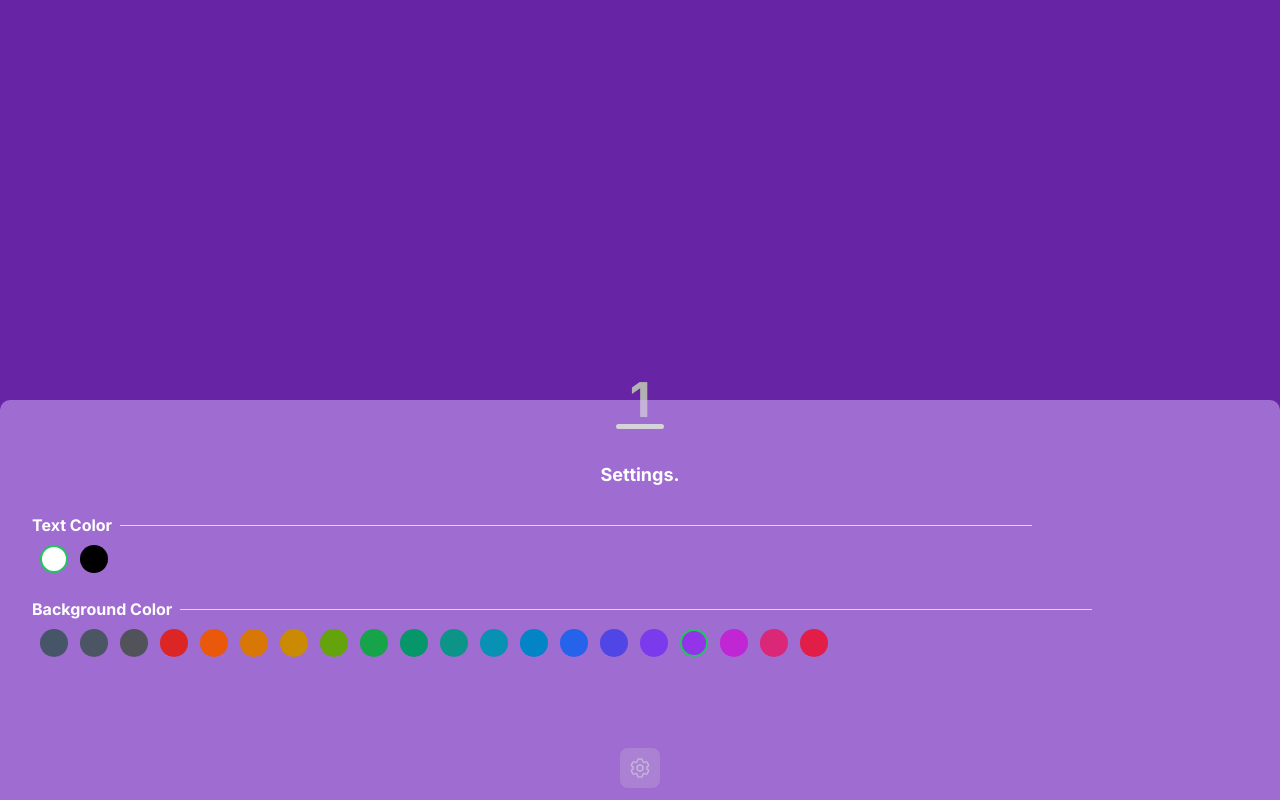
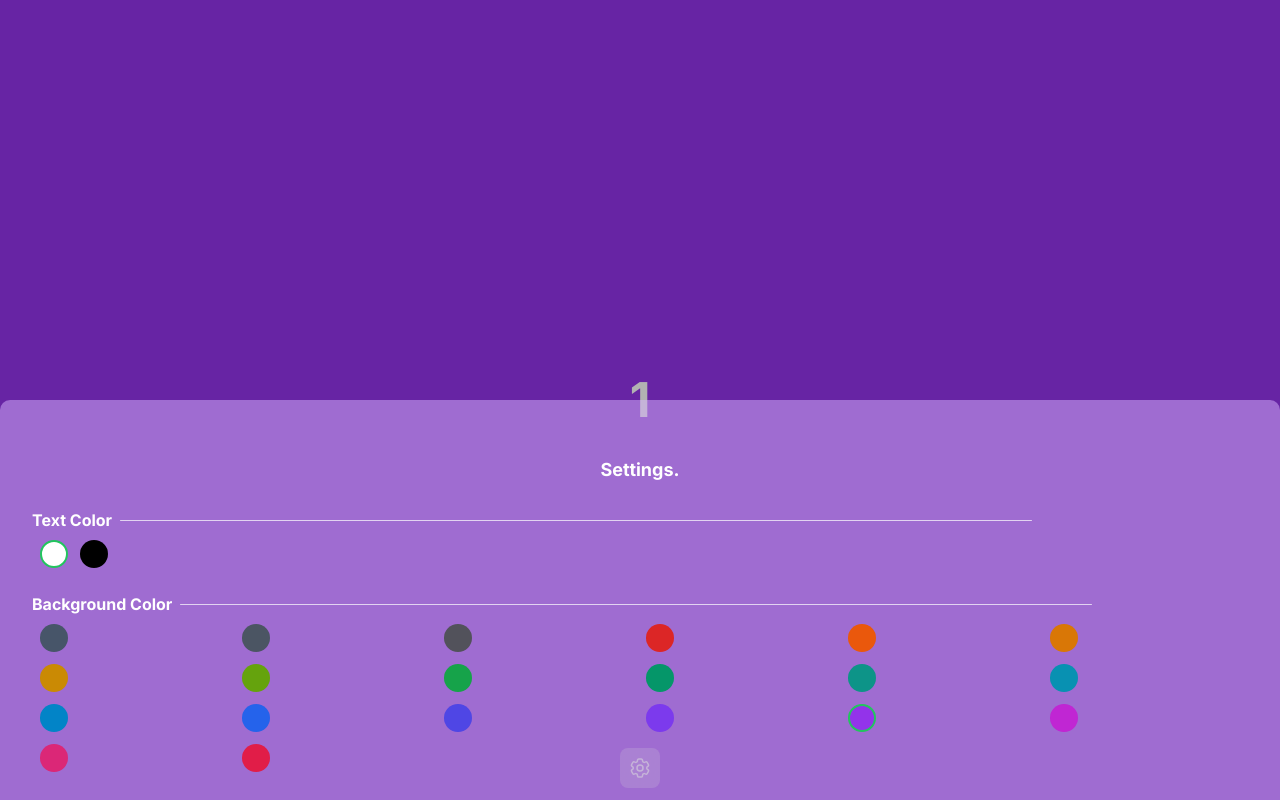
Before and after one commit to Cinnamonsroll/tapper, a Next.js app: page / in a window 1280 px wide. Both pictures are taken after a click on the button 640 px from the left and 768 px from the top of the page. Built offline with nearby package versions, Linux system fonts and the light colour scheme.

Commit message:
Fixed colors

```diff
--- a/src/components/drawer.tsx
+++ b/src/components/drawer.tsx
@@ -1,11 +1,13 @@
-
 import { Drawer } from "vaul";
 
-export function DrawerSettings({ data, setData }: {
+export function DrawerSettings({
+    data,
+    setData
+}: {
     data: any,
     setData: any
 }) {
-    const colors: {[key: string]: string} = {
+    const colors: { [key: string]: string } = {
         slate: "bg-slate-600",
         gray: "bg-gray-600",
         zinc: "bg-zinc-600",
@@ -57,9 +59,7 @@ export function DrawerSettings({ data, setData }: {
             />
             <Drawer.Content
                 data-testid="content"
-                className=
-                    {`bg-opacity-50  ${(drawerColors as any)[data.theme.background]} flex fixed p-6 rounded-t-[10px] flex-col h-[50%] bottom-0 left-0 right-0`}
-
+                className={`bg-opacity-50 ${(drawerColors as any)[data.theme.background]} flex fixed p-6 rounded-t-[10px] flex-col h-[50%] bottom-0 left-0 right-0`}
             >
                 <div className={"w-full h-full flex rounded-full gap-8 flex-col"}>
                     <div className={"rounded-full bg-zinc-300 mx-auto w-12 h-1.5"} />
@@ -75,22 +75,32 @@ export function DrawerSettings({ data, setData }: {
                                 <div className="w-3/4 bg-white bg-opacity-70 h-px rounded-full"></div>
                             </div>
                             <div className="flex gap-3 p-2">
-                                <div className={`bg-white p-3 rounded-full border-2 transition-colors ${data.theme.text === "white" ? "border-green-500" : "border-transparent"}`} onClick={() => {
+                                <div
+                                    className={`bg-white p-3 rounded-full border-2 transition-colors ${data.theme.text === "white" ? "border-green-500" : "border-transparent"
+                                        }`}
+                                    onClick={() => {
                                         setData({
-                                        ...data, theme: {
+                                            ...data,
+                                            theme: {
                                                 ...data.theme,
-                                            text: "white"
-                                        }
-                                    })
-                                }}></div>
-                                <div className={`bg-black p-3 rounded-full border-2 transition-colors ${data.theme.text === "black" ? "border-green-500" : "border-transparent"}`} onClick={() => {
+                                                text: "white",
+                                            },
+                                        });
+                                    }}
+                                ></div>
+                                <div
+                                    className={`bg-black p-3 rounded-full border-2 transition-colors ${data.theme.text === "black" ? "border-green-500" : "border-transparent"
+                                        }`}
+                                    onClick={() => {
                                         setData({
-                                        ...data, theme: {
+                                            ...data,
+                                            theme: {
                                                 ...data.theme,
-                                            text: "black"
-                                        }
-                                    })
-                                }}></div>
+                                                text: "black",
+                                            },
+                                        });
+                                    }}
+                                ></div>
                             </div>
                         </div>
                         <div className="flex p-2 flex-col">
@@ -98,19 +108,25 @@ export function DrawerSettings({ data, setData }: {
                                 <p className="text-white font-bold">Background Color</p>
                                 <div className="w-3/4 bg-white bg-opacity-70 h-px rounded-full"></div>
                             </div>
-                            <div className="flex gap-3 p-2">
+                            <div className="gap-3 p-2 grid grid-cols-6 w-full">
                                 {Object.keys(colors).map((color: string, index: number) => {
-                                    return <div className={`${colors[color]} p-3 rounded-full border-2 transition-colors ${data.theme.background === color ? "border-green-500" : "border-transparent"}`} onClick={() => {
+                                    return (
+                                        <div
+                                            key={index}
+                                            className={`${colors[color]} w-7 h-7 rounded-full border-2 transition-colors ${data.theme.background === color ? "border-green-500" : "border-transparent"
+                                                }`}
+                                            onClick={() => {
                                                 setData({
-                                            ...data, theme: {
+                                                    ...data,
+                                                    theme: {
                                                         ...data.theme,
-                                                background: color
-                                            }
-                                        })
-                                    }}></div>
+                                                        background: color,
+                                                    },
+                                                });
+                                            }}
+                                        ></div>
+                                    );
                                 })}
-
-
                             </div>
                         </div>
                     </div>
```
Lines whose indentation alone changed are shown as unchanged.
